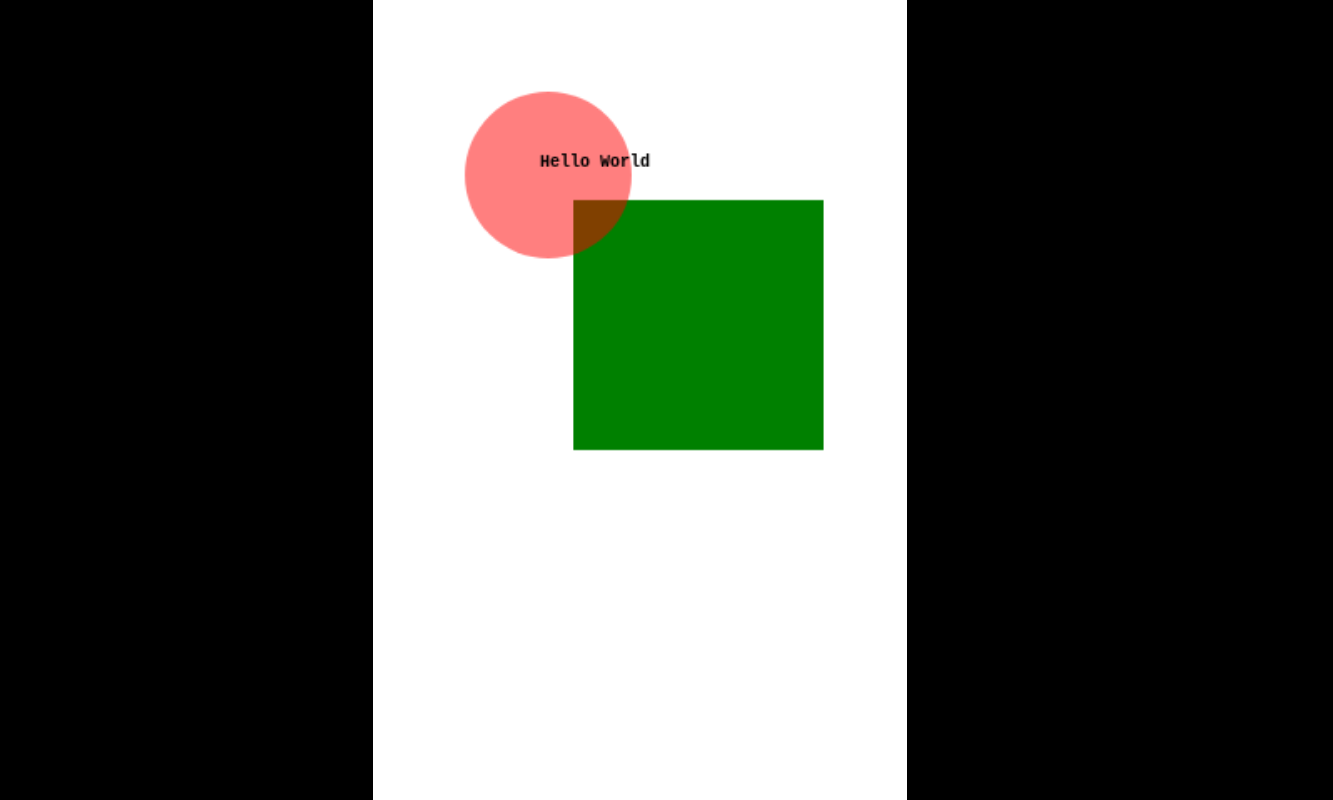
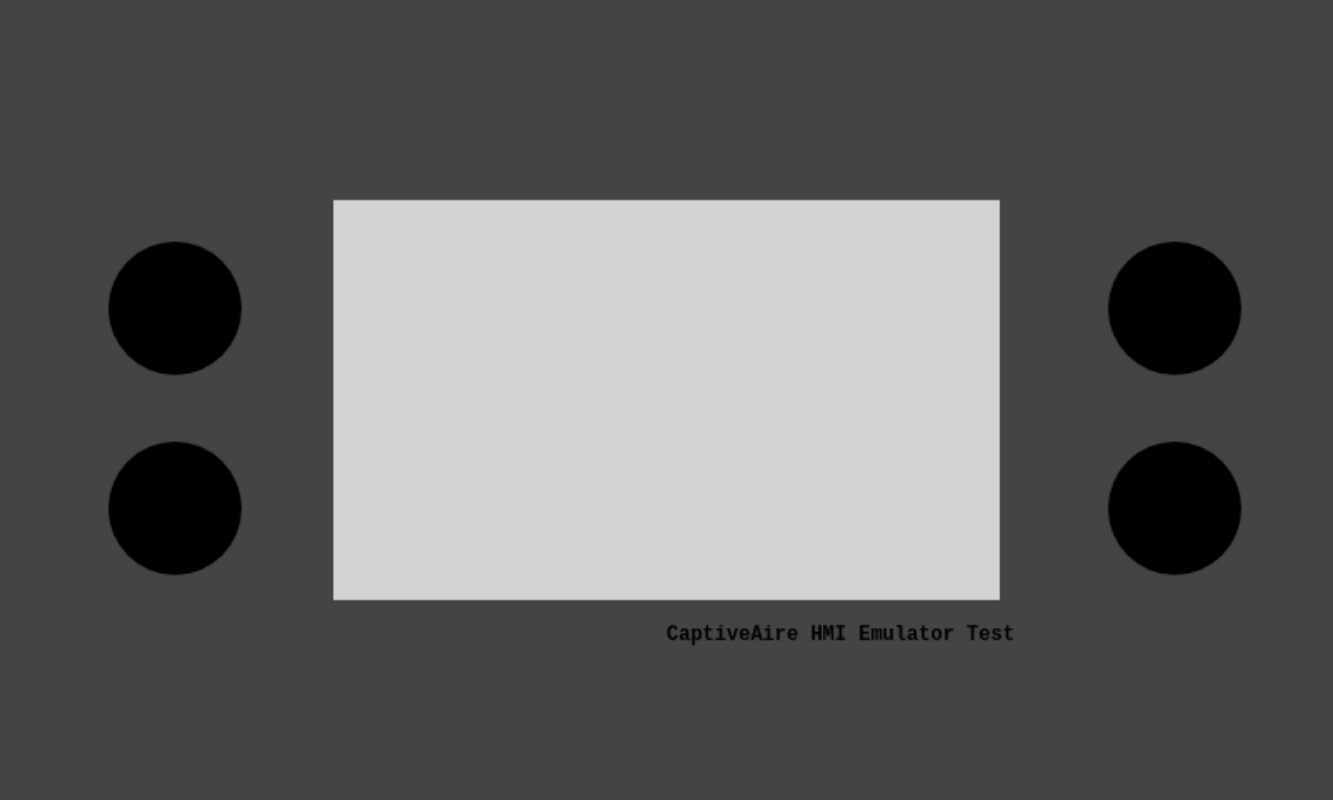
Before and after one commit to whatislife85/hmi-emulator-test, a plain HTML site: page index.html in a window 1280 px wide. Shown: the whole page, 1333 px wide, since content can reach past the window. Drawn offline with Linux system fonts and the light colour scheme.

Commit message:
Add files via upload

```diff
--- a/index.html
+++ b/index.html
@@ -9,8 +9,8 @@
 <meta name="apple-mobile-web-app-status-bar-style" content="black-translucent" />
 
 <style type="text/css">
-body { margin: 0; padding: 0; background: #000;}
-canvas { display: block; margin: 0 auto; background: #fff; }
+body { margin: 0; padding: 0; background: #000000;}
+canvas { display: block; margin: 0 auto; background: #444444; }
 </style>
 
 </head>
@@ -20,10 +20,10 @@ canvas { display: block; margin: 0 auto; background: #fff; }
 <canvas> </canvas>
 <script>
 // namespace our game
-var POP = {
+var HMI = {
 
     // set up some initial values
-    WIDTH: 320,
+    WIDTH: 800,
     HEIGHT:  480,
     // we'll set the rest of these
     // in the init function
@@ -43,33 +43,37 @@ var POP = {
     init: function() {
 
         // the proportion of width to height
-        POP.RATIO = POP.WIDTH / POP.HEIGHT;
+        HMI.RATIO = HMI.WIDTH / HMI.HEIGHT;
         // these will change when the screen is resized
-        POP.currentWidth = POP.WIDTH;
-        POP.currentHeight = POP.HEIGHT;
+        HMI.currentWidth = HMI.WIDTH;
+        HMI.currentHeight = HMI.HEIGHT;
         // this is our canvas element
-        POP.canvas = document.getElementsByTagName('canvas')[0];
+        HMI.canvas = document.getElementsByTagName('canvas')[0];
         // setting this is important
         // otherwise the browser will
         // default to 320 x 200
-        POP.canvas.width = POP.WIDTH;
-        POP.canvas.height = POP.HEIGHT;
+        HMI.canvas.width = HMI.WIDTH;
+        HMI.canvas.height = HMI.HEIGHT;
         // the canvas context enables us to
         // interact with the canvas api
-        POP.ctx = POP.canvas.getContext('2d');
+        HMI.ctx = HMI.canvas.getContext('2d');
 
         // we're ready to resize
-        POP.resize();
+        HMI.resize();
 
-        POP.Draw.clear();
-        POP.Draw.rect(120,120,150,150, 'green');
-        POP.Draw.circle(100, 100, 50, 'rgba(255,0,0,0.5)');
-        POP.Draw.text('Hello World', 100, 100, 10, '#000');
+        HMI.Draw.clear();
+        HMI.Draw.rect(HMI.WIDTH/4, HMI.HEIGHT/4, HMI.WIDTH/2, HMI.HEIGHT/2, '#D3D3D3');
+        HMI.Draw.circle(HMI.WIDTH/8, 3*HMI.HEIGHT/8, HMI.WIDTH/20, 'black');
+        HMI.Draw.circle(HMI.WIDTH/8, 5*HMI.HEIGHT/8, HMI.WIDTH/20, 'black');
+        HMI.Draw.circle(7*HMI.WIDTH/8, 3*HMI.HEIGHT/8, HMI.WIDTH/20, 'black');
+        HMI.Draw.circle(7*HMI.WIDTH/8, 5*HMI.HEIGHT/8, HMI.WIDTH/20, 'black');
+        //HMI.Draw.circle(100, 100, 50, 'rgba(255,0,0,0.5)');
+        HMI.Draw.text('CaptiveAire HMI Emulator Test', HMI.WIDTH/2, 4*HMI.HEIGHT/5, 12, '#000');
 
         // listen for clicks
         window.addEventListener('click', function(e) {
             e.preventDefault();
-            POP.Input.set(e);
+            HMI.Input.set(e);
         }, false);
 
         // listen for touches
@@ -78,7 +82,7 @@ var POP = {
             // the event object has an array
             // named touches; we just want
             // the first touch
-            POP.Input.set(e.touches[0]);
+            HMI.Input.set(e.touches[0]);
         }, false);
         window.addEventListener('touchmove', function(e) {
             // we're not interested in this,
@@ -95,38 +99,38 @@ var POP = {
 
     resize: function() {
 
-        POP.currentHeight = window.innerHeight;
+        HMI.currentHeight = window.innerHeight;
         // resize the width in proportion
         // to the new height
-        POP.currentWidth = POP.currentHeight * POP.RATIO;
+        HMI.currentWidth = HMI.currentHeight * HMI.RATIO;
 
         // this will create some extra space on the
         // page, allowing us to scroll past
         // the address bar, thus hiding it.
-        if (POP.android || POP.ios) {
+        if (HMI.android || HMI.ios) {
             document.body.style.height = (window.innerHeight + 50) + 'px';
         }
 
         // set the new canvas style width and height
         // note: our canvas is still 320 x 480, but
         // we're essentially scaling it with CSS
-        POP.canvas.style.width = POP.currentWidth + 'px';
-        POP.canvas.style.height = POP.currentHeight + 'px';
-        POP.scale = POP.currentWidth / POP.WIDTH;
-        POP.offset.top = POP.canvas.offsetTop;
-        POP.offset.left = POP.canvas.offsetLeft;
+        HMI.canvas.style.width = HMI.currentWidth + 'px';
+        HMI.canvas.style.height = HMI.currentHeight + 'px';
+        HMI.scale = HMI.currentWidth / HMI.WIDTH;
+        HMI.offset.top = HMI.canvas.offsetTop;
+        HMI.offset.left = HMI.canvas.offsetLeft;
 
         // we need to sniff out Android and iOS
         // so that we can hide the address bar in
         // our resize function
-        POP.ua = navigator.userAgent.toLowerCase();
-        POP.android = POP.ua.indexOf('android') > -1 ? true : false;
-        POP.ios = ( POP.ua.indexOf('iphone') > -1 || POP.ua.indexOf('ipad') > -1 || POP.ua.indexOf('ipod') > -1 ) ? true : false;
+        HMI.ua = navigator.userAgent.toLowerCase();
+        HMI.android = HMI.ua.indexOf('android') > -1 ? true : false;
+        HMI.ios = ( HMI.ua.indexOf('iphone') > -1 || HMI.ua.indexOf('ipad') > -1 || HMI.ua.indexOf('ipod') > -1 ) ? true : false;
 
         // this will create some extra space on the
         // page, enabling us to scroll past
         // the address bar, thus hiding it.
-        if (POP.android || POP.ios) {
+        if (HMI.android || HMI.ios) {
             document.body.style.height = (window.innerHeight + 50) + 'px';
         }
 
@@ -141,52 +145,52 @@ var POP = {
 
 // abstracts various canvas operations into
 // standalone functions
-POP.Draw = {
+HMI.Draw = {
 
     clear: function() {
-        POP.ctx.clearRect(0, 0, POP.WIDTH, POP.HEIGHT);
+        HMI.ctx.clearRect(0, 0, HMI.WIDTH, HMI.HEIGHT);
     },
 
     rect: function(x, y, w, h, col) {
-        POP.ctx.fillStyle = col;
-        POP.ctx.fillRect(x, y, w, h);
+        HMI.ctx.fillStyle = col;
+        HMI.ctx.fillRect(x, y, w, h);
     },
 
     circle: function(x, y, r, col) {
-        POP.ctx.fillStyle = col;
-        POP.ctx.beginPath();
-        POP.ctx.arc(x + 5, y + 5, r, 0,  Math.PI * 2, true);
-        POP.ctx.closePath();
-        POP.ctx.fill();
+        HMI.ctx.fillStyle = col;
+        HMI.ctx.beginPath();
+        HMI.ctx.arc(x + 5, y + 5, r, 0,  Math.PI * 2, true);
+        HMI.ctx.closePath();
+        HMI.ctx.fill();
     },
 
     text: function(string, x, y, size, col) {
-        POP.ctx.font = 'bold '+size+'px Monospace';
-        POP.ctx.fillStyle = col;
-        POP.ctx.fillText(string, x, y);
+        HMI.ctx.font = 'bold '+size+'px Monospace';
+        HMI.ctx.fillStyle = col;
+        HMI.ctx.fillText(string, x, y);
     }
 
 };
 
 // + add this at the bottom of your code,
 // before the window.addEventListeners
-POP.Input = {
+HMI.Input = {
     x: 0,
     y: 0,
     tapped :false,
 
     set: function(data) {
-        this.x = (data.pageX - POP.offset.left) / POP.scale;
-        this.y = (data.pageY - POP.offset.top) / POP.scale;
+        this.x = (data.pageX - HMI.offset.left) / HMI.scale;
+        this.y = (data.pageY - HMI.offset.top) / HMI.scale;
         this.tapped = true;
 
-        POP.Draw.circle(this.x, this.y, 10, 'red');
+        HMI.Draw.circle(this.x, this.y, 10, 'red');
     }
 
 };
 
-window.addEventListener('load', POP.init, false);
-window.addEventListener('resize', POP.resize, false);
+window.addEventListener('load', HMI.init, false);
+window.addEventListener('resize', HMI.resize, false);
 </script>
 
 </body>
```
